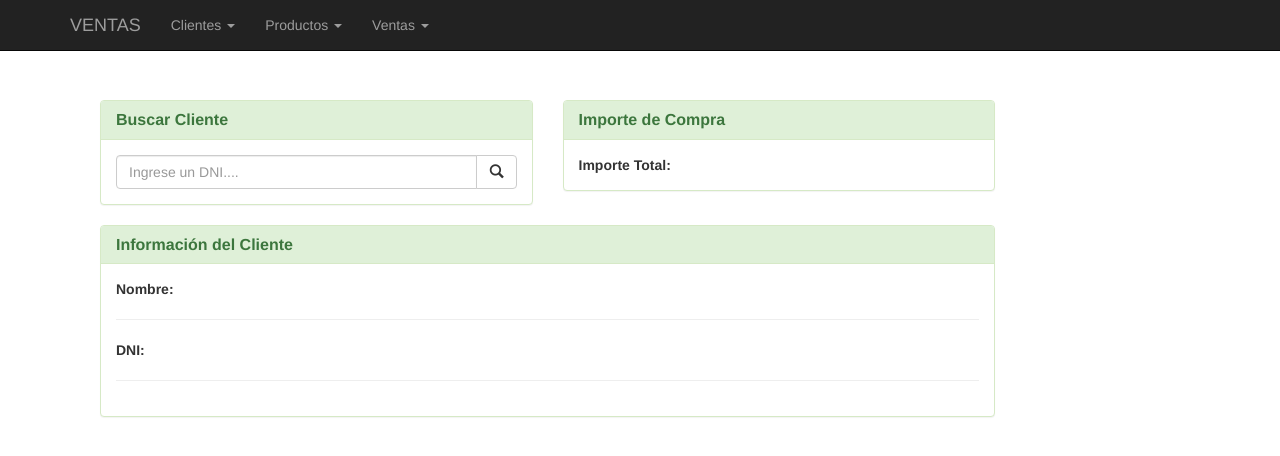
After one commit to ShiryuSTF/ventas, a CakePHP app: the page made by app/View/Ventas/buy.ctp in a window 1280 px wide. The commit adds this page. Shown: the top 456 px of the page. Run offline with PHP 8.4 and a stand-in for CakePHP, Linux system fonts and the light colour scheme; the template is opened without the code that fills it, so the values that code supplies are empty; some libraries are stand-ins or nearby versions; some web fonts are replaced.

Commit message:
Ventas
Empezando la parte de ventas, modulo y controlador para ventas con ajax

```diff
--- a/app/Controller/ProductosController.php
+++ b/app/Controller/ProductosController.php
@@ -3,7 +3,7 @@
 		public $paginate =array(
 			'limit'=>10,
 			'order'=>array(
-				'Producto.descripcion'=>'asc'
+				'Producto.categoria_id'=>'asc'
 				)
 		);
 
@@ -11,7 +11,7 @@
 			$this->Producto->recursive = 0;
 
 			$this->paginate['Producto']['limit']=10;
-			$this->paginate['Producto']['order']=array('Producto.descripcion'=>'asc');
+			$this->paginate['Producto']['order']=array('Producto.categoria_id'=>'asc');
 			$this->paginate['Producto']['conditions']=array('Producto.estado'=>'a');
 
 			$this->set('productos',$this->paginate());
--- a/app/Model/Cliente.php
+++ b/app/Model/Cliente.php
@@ -70,8 +70,8 @@
 					)
 				);
 		public $hasMany=array(
-					'Detallecompra'=>array(
-						'className'=>'Detallecompra',
+					'Venta'=>array(
+						'className'=>'Venta',
 						'foreignKey'=>'cliente_id',
 						'depend'=>false
 					)
--- a/app/Model/Producto.php
+++ b/app/Model/Producto.php
@@ -45,8 +45,8 @@
 					)
 				);
 		public $hasMany=array(
-					'Detallecompra'=>array(
-						'className'=>'Detallecompra',
+					'Detalleventa'=>array(
+						'className'=>'Detalleventa',
 						'foreignKey'=>'producto_id',
 						'depend'=>false
 					)
--- a/app/View/Elements/menu.ctp
+++ b/app/View/Elements/menu.ctp
@@ -29,9 +29,9 @@
               </ul>
             </li>
             <li class="dropdown">
-              <a href="#" class="dropdown-toggle" data-toggle="dropdown" role="button" aria-haspopup="true" aria-expanded="false">Flujo <span class="caret"></span></a>
+              <a href="#" class="dropdown-toggle" data-toggle="dropdown" role="button" aria-haspopup="true" aria-expanded="false">Ventas <span class="caret"></span></a>
               <ul class="dropdown-menu">
-                <li><?php echo $this->Html->link('Ingresos por mes',array('controller'=>'','action'=>'')) ?></li>
+                <li><?php echo $this->Html->link('Realizar venta',array('controller'=>'ventas','action'=>'buy')) ?></li>
               </ul>
             </li>
           </ul>
--- /dev/null
+++ b/app/View/Ventas/buy.ctp
@@ -0,0 +1,86 @@
+<div class="col-md-12">
+    <div class="col-md-5">
+    <div class="panel panel-success">
+        <div class="panel-heading">
+            <h3 class="panel-title"><strong>Buscar Cliente</strong></h3>
+        </div>
+        <div class="panel-body">
+           <div class="input-group">
+                <input id="dnicliente" type="text" maxlength="8" class="form-control" placeholder="Ingrese un DNI....">
+                <span class="input-group-btn">
+                    <button id="btnbuscadni" class="btn btn-default" type="button"><span class="glyphicon glyphicon-search"></span></button>
+                </span>
+            </div><!-- /input-group -->
+            <span id="msgerror" style="color:red;"></span>
+        </div>
+    </div>
+</div>
+<div class="col-md-5">
+    <div class="panel panel-success">
+        <div class="panel-heading">
+            <h3 class="panel-title"><strong>Importe de Compra</strong></h3>
+        </div>
+        <div class="panel-body">
+            <strong>Importe Total: </strong><label id="importe"></label>
+        </div>
+    </div>
+</div>
+<div class="col-md-10" visible="false">
+    <div class="panel panel-success">
+        <div class="panel-heading">
+            <h3 class="panel-title"><strong>Información del Cliente</strong></h3>
+        </div>
+        <div class="panel-body">
+            <strong>Nombre: </strong><span id="nombre"></span>
+            <hr>
+            <strong>DNI: </strong><span id="dni"></span>
+            <hr>
+        </div>
+    </div>
+</div>
+</div>
+<script>
+
+    $(document).on('ready',function(){
+
+        var dni='';
+        $('#msgerror').html('');
+        $('#btnbuscadni').on('click',function(event){
+            dni=$('#dnicliente').val();
+
+            if(dni!='')
+                ajaxcliente(dni);
+            else
+                $('#msgerror').html('Ingrese un dni porfavor.!');
+        });
+        //Podriamos ponerle un estilo para que el borde del input sea rojo ....
+        function ajaxcliente(dni){
+            $.ajax({
+                type:'POST',
+                url:basePath+'ventas/ajaxbuscadni',
+                data:{
+                    dni:dni
+                },
+                dataType:'json',
+                success: function(data){
+                    $('#msgerror').html('');
+                    if(data.exito){//data.idcliente
+                        $('#nombre').html(data.nombre);
+                        $('#dni').html(data.dni);
+                    }else{
+                        $('#nombre').html('');
+                        $('#dni').html('');
+                        $('#msgerror').html('Cliente no encontrado, porfavor verificar!');
+                    }
+                },
+                error:function(){
+                    $('#nombre').html('');
+                    $('#dni').html('');
+                    $('#msgerror').html('Ha ocurrido un error!!');
+                }
+            });
+        };
+
+    });
+
+</script>
```
Also changed, not shown: app/Controller/DetallecomprasController.php (deleted, +0 -21 lines), app/Controller/DetalleventasController.php (added, +21 -0 lines), app/Controller/VentasController.php (added, +40 -0 lines), app/Model/Detalleventa.php (renamed from app/Model/Detallecompra.php, +4 -4 lines), app/Model/Venta.php (added, +20 -0 lines).
